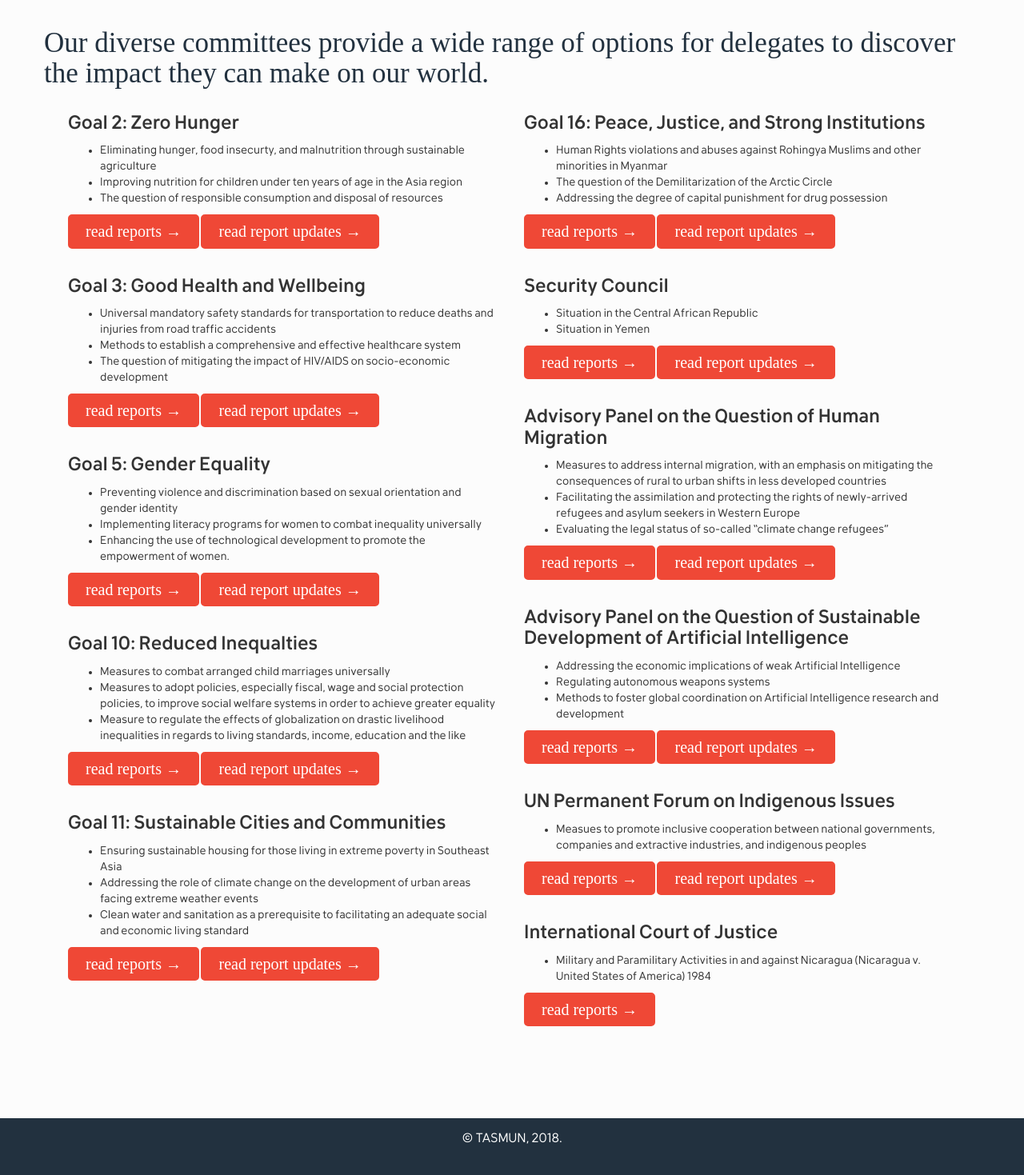
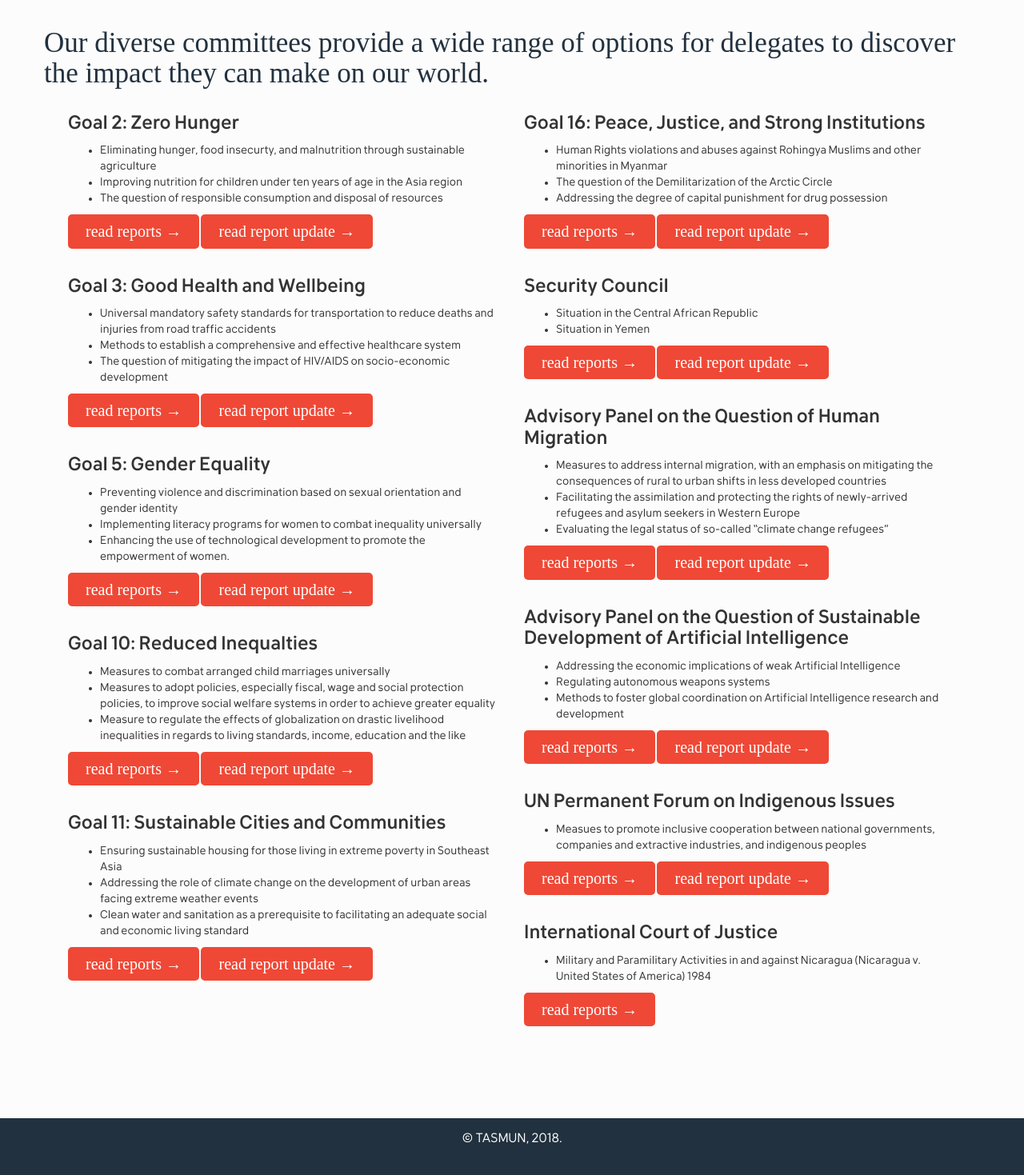
Before and after one commit to alexandernext/tasmun, a Jekyll site: the page built from committees.html, in a window 1280 px wide. Shown: the part 263-1732 px from the top of the page at 80% size. Built offline with Jekyll 4.4.1, drawn with Linux system fonts in a browser that asks for light colours; some web fonts are replaced.

Commit message:
update report updates

```diff
--- a/committees.html
+++ b/committees.html
@@ -15,7 +15,7 @@ title: Committees and Issues
       <li>The question of responsible consumption and disposal of resources</li>
     </ul>
     <a class="btn btn-info" href="assets/reports/Goal 2.pdf">read reports →</a>
-    <a class="btn btn-info" href="assets/report updates/goal2.pptx">read report updates →</a>
+    <a class="btn btn-info" href="assets/report updates/goal2.pptx">read report update →</a>
   </div>
   <div class="item">
     <h3 class="item-title">Goal 3: Good Health and Wellbeing</h3>
@@ -25,7 +25,7 @@ title: Committees and Issues
       <li>The question of mitigating the impact of HIV/AIDS on socio-economic development</li>
     </ul>
     <a class="btn btn-info" href="assets/reports/Goal 3.pdf">read reports →</a>
-    <a class="btn btn-info" href="assets/report updates/goal3.pptx">read report updates →</a>
+    <a class="btn btn-info" href="assets/report updates/goal3.pptx">read report update →</a>
   </div>
   <div class="item">
     <h3 class="item-title">Goal 5: Gender Equality</h3>
@@ -35,7 +35,7 @@ title: Committees and Issues
       <li>Enhancing the use of technological development to promote the empowerment of women.</li>
     </ul>
     <a class="btn btn-info" href="assets/reports/Goal 5.pdf">read reports →</a>
-    <a class="btn btn-info" href="assets/report updates/goal5.pptx">read report updates →</a>
+    <a class="btn btn-info" href="assets/report updates/goal5.pptx">read report update →</a>
   </div>
   <div class="item">
     <h3 class="item-title">Goal 10: Reduced Inequalties</h3>
@@ -45,7 +45,7 @@ title: Committees and Issues
       <li>Measure to regulate the effects of globalization on drastic livelihood inequalities in regards to living standards, income, education and the like</li>
     </ul>
     <a class="btn btn-info" href="assets/reports/Goal 10.pdf">read reports →</a>
-    <a class="btn btn-info" href="assets/report updates/goal10.pptx">read report updates →</a>
+    <a class="btn btn-info" href="assets/report updates/goal10.pptx">read report update →</a>
   </div>
   <div class="item">
     <h3 class="item-title">Goal 11: Sustainable Cities and Communities</h3>
@@ -55,7 +55,7 @@ title: Committees and Issues
       <li>Clean water and sanitation as a prerequisite to facilitating an adequate social and economic living standard</li>
     </ul>
     <a class="btn btn-info" href="assets/reports/Goal 11.pdf">read reports →</a>
-    <a class="btn btn-info" href="assets/report updates/goal11.pptx">read report updates →</a>
+    <a class="btn btn-info" href="assets/report updates/goal11.pptx">read report update →</a>
   </div>
 </div>
 <div class="col-md-6">
@@ -67,7 +67,7 @@ title: Committees and Issues
       <li>Addressing the degree  of capital punishment for drug possession</li>
     </ul>
     <a class="btn btn-info" href="assets/reports/Goal 16.pdf">read reports →</a>
-    <a class="btn btn-info" href="assets/report updates/goal16.pptx">read report updates →</a>
+    <a class="btn btn-info" href="assets/report updates/goal16.pptx">read report update →</a>
   </div>
   <div class="item">
     <h3 class="item-title">Security Council</h3>
@@ -76,7 +76,7 @@ title: Committees and Issues
       <li>Situation in Yemen</li>
     </ul>
     <a class="btn btn-info" href="assets/reports/Security Council.pdf">read reports →</a>
-    <a class="btn btn-info" href="assets/report updates/sc.pptx">read report updates →</a>
+    <a class="btn btn-info" href="assets/report updates/sc.pptx">read report update →</a>
   </div>
   <div class="item">
     <h3 class="item-title"> Advisory Panel on the Question of Human Migration</h3>
@@ -86,7 +86,7 @@ title: Committees and Issues
       <li>Evaluating the legal status of so-called “climate change refugees”</li>
     </ul>
     <a class="btn btn-info" href="assets/reports/Migration.pdf">read reports →</a>
-    <a class="btn btn-info" href="assets/report updates/apqhm.pptx">read report updates →</a>
+    <a class="btn btn-info" href="assets/report updates/apqhm.pptx">read report update →</a>
   </div>
   <div class="item">
     <h3 class="item-title"> Advisory Panel on the Question of Sustainable Development of Artificial Intelligence</h3>
@@ -96,7 +96,7 @@ title: Committees and Issues
       <li>Methods to foster global coordination on Artificial Intelligence research and development</li>
     </ul>
     <a class="btn btn-info" href="assets/reports/AI.pdf">read reports →</a>
-    <a class="btn btn-info" href="assets/report updates/apqai.pptx">read report updates →</a>
+    <a class="btn btn-info" href="assets/report updates/apqai.pptx">read report update →</a>
   </div>
   <div class="item">
     <h3 class="item-title">UN Permanent Forum on Indigenous Issues</h3>
@@ -104,7 +104,7 @@ title: Committees and Issues
       <li>Measues to promote inclusive cooperation between national governments, companies and extractive industries, and indigenous peoples</li>
     </ul>
     <a class="btn btn-info" href="assets/reports/Indigenous.pdf">read reports →</a>
-    <a class="btn btn-info" href="assets/report updates/unpfii.pptx">read report updates →</a>
+    <a class="btn btn-info" href="assets/report updates/unpfii.pptx">read report update →</a>
   </div>
   <div class="item">
     <h3 class="item-title">International Court of Justice</h3>
```
Also changed, not shown: 1 other file.
